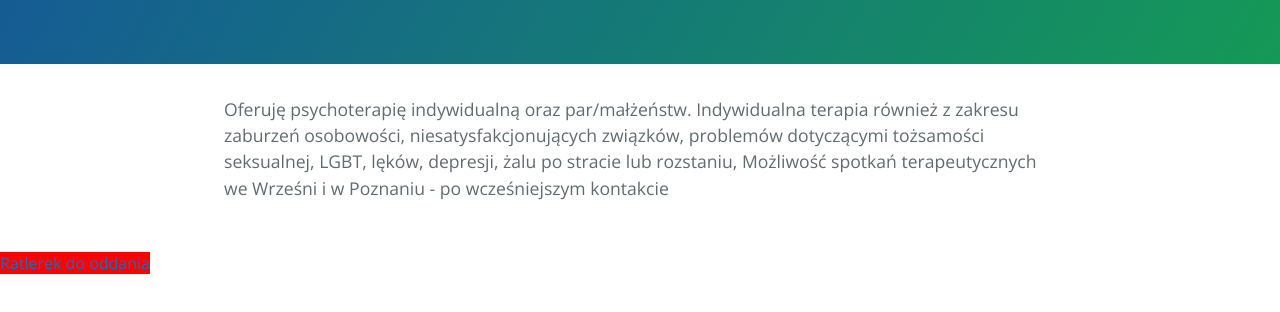
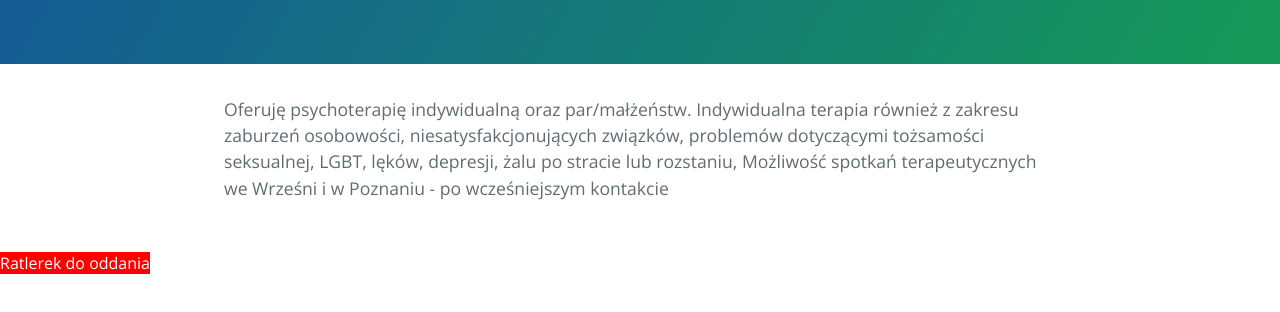
Before and after one commit to MrTruskawka/litarescencja, a plain HTML site: page index.html in a window 1280 px wide. Shown: the part 176-488 px from the top of the page. Drawn offline with nearby package versions, Linux system fonts and the light colour scheme.

Commit message:
Update index.html

```diff
--- a/index.html
+++ b/index.html
@@ -23,7 +23,7 @@
 Indywidualna terapia również z zakresu zaburzeń osobowości, niesatysfakcjonujących związków, problemów dotyczącymi tożsamości seksualnej, LGBT, lęków, depresji, żalu po stracie lub rozstaniu, Możliwość spotkań terapeutycznych we Wrześni i w Poznaniu - po wcześniejszym kontakcie</p>
     </section>
 
-     <a id="forkme_banner" style="background: red" style="color: #ffffff" href="http://www.ratlerki.tk">Ratlerek do oddania</a>
+     <a id="forkme_banner" style="background: red; color: #ffffff" href="http://www.ratlerki.tk">Ratlerek do oddania</a>
     <div class="shell">
 
 
```
